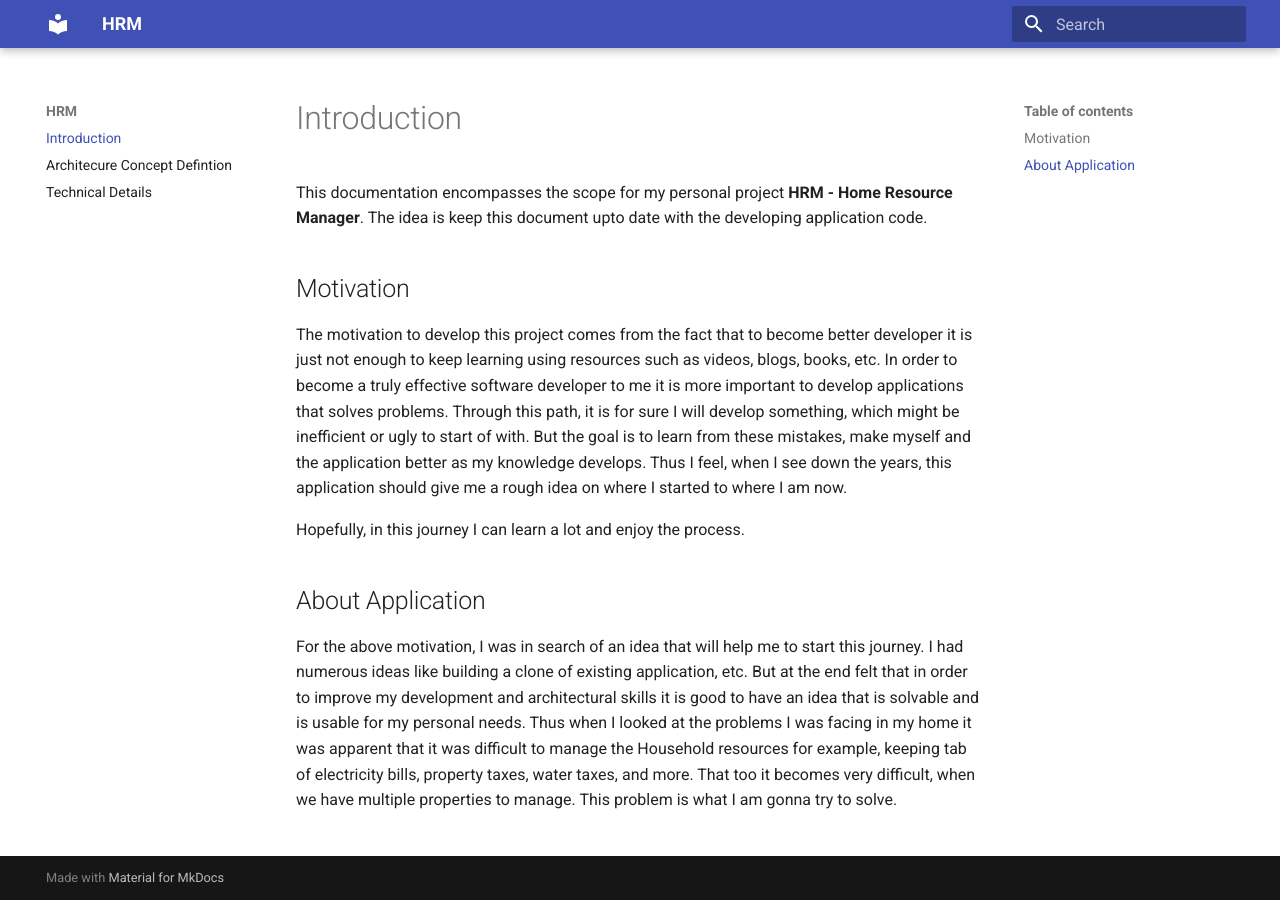
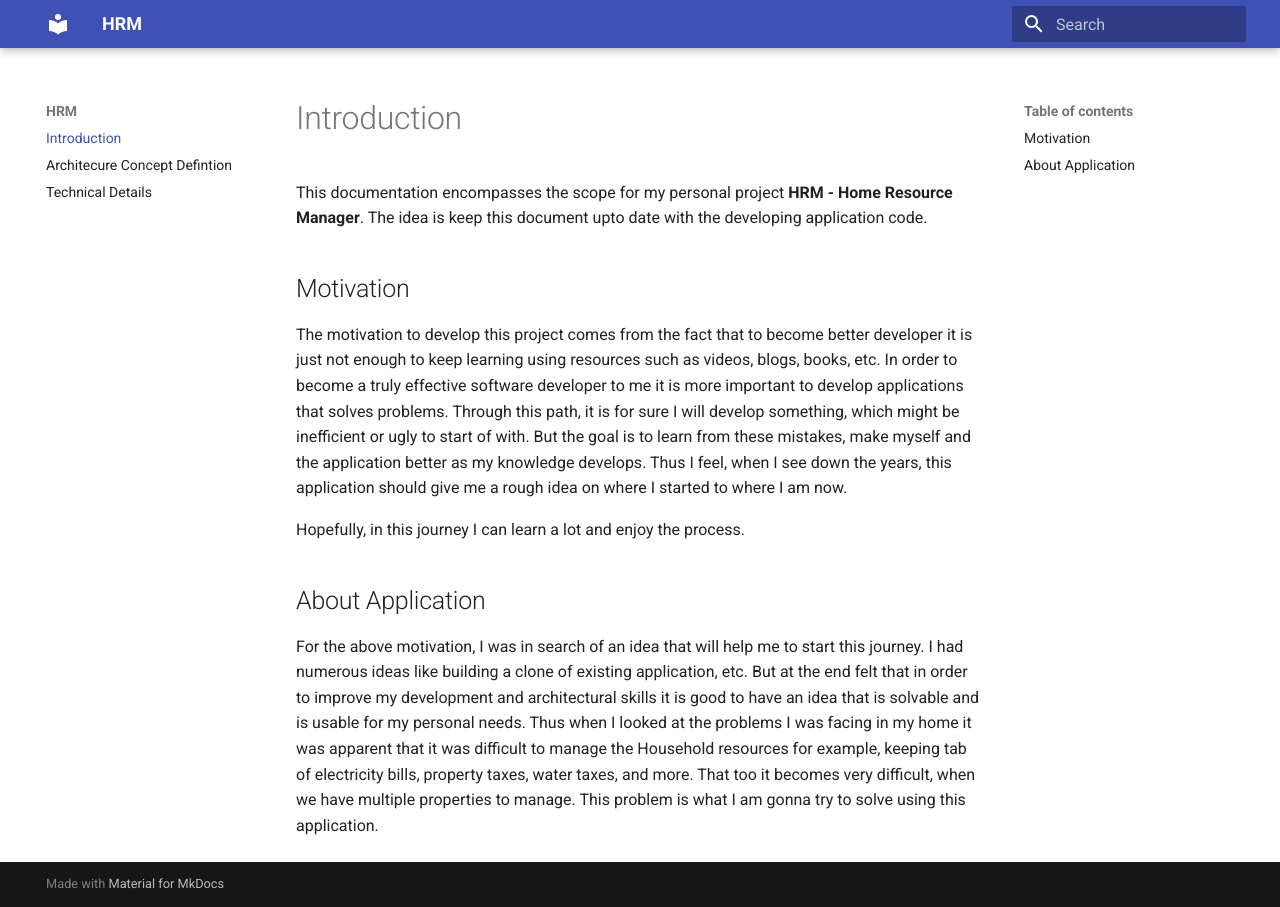
Before and after one commit to Better-Software-Developer/HRM-Scope-Doc, an MkDocs documentation site: the page built from docs/index.md, in a window 1280 px wide. Built offline with MkDocs 1.6.1 and Material for MkDocs 9.7.7, drawn with Linux system fonts in a browser that asks for light colours.

Commit message:
fix pipeline step (#4)

```diff
--- a/docs/index.md
+++ b/docs/index.md
@@ -10,4 +10,4 @@ Hopefully, in this journey I can learn a lot and enjoy the process.
 
 ## About Application
 
-For the above motivation, I was in search of an idea that will help me to start this journey. I had numerous ideas like building a clone of existing application, etc. But at the end felt that in order to improve my development and architectural skills it is good to have an idea that is solvable and is usable for my personal needs. Thus when I looked at the problems I was facing in my home it was apparent that it was difficult to manage the Household resources for example, keeping tab of electricity bills, property taxes, water taxes, and more. That too it becomes very difficult, when we have multiple properties to manage. This problem is what I am gonna try to solve.
+For the above motivation, I was in search of an idea that will help me to start this journey. I had numerous ideas like building a clone of existing application, etc. But at the end felt that in order to improve my development and architectural skills it is good to have an idea that is solvable and is usable for my personal needs. Thus when I looked at the problems I was facing in my home it was apparent that it was difficult to manage the Household resources for example, keeping tab of electricity bills, property taxes, water taxes, and more. That too it becomes very difficult, when we have multiple properties to manage. This problem is what I am gonna try to solve using this application.
```
Also changed, not shown: 1 other file.
